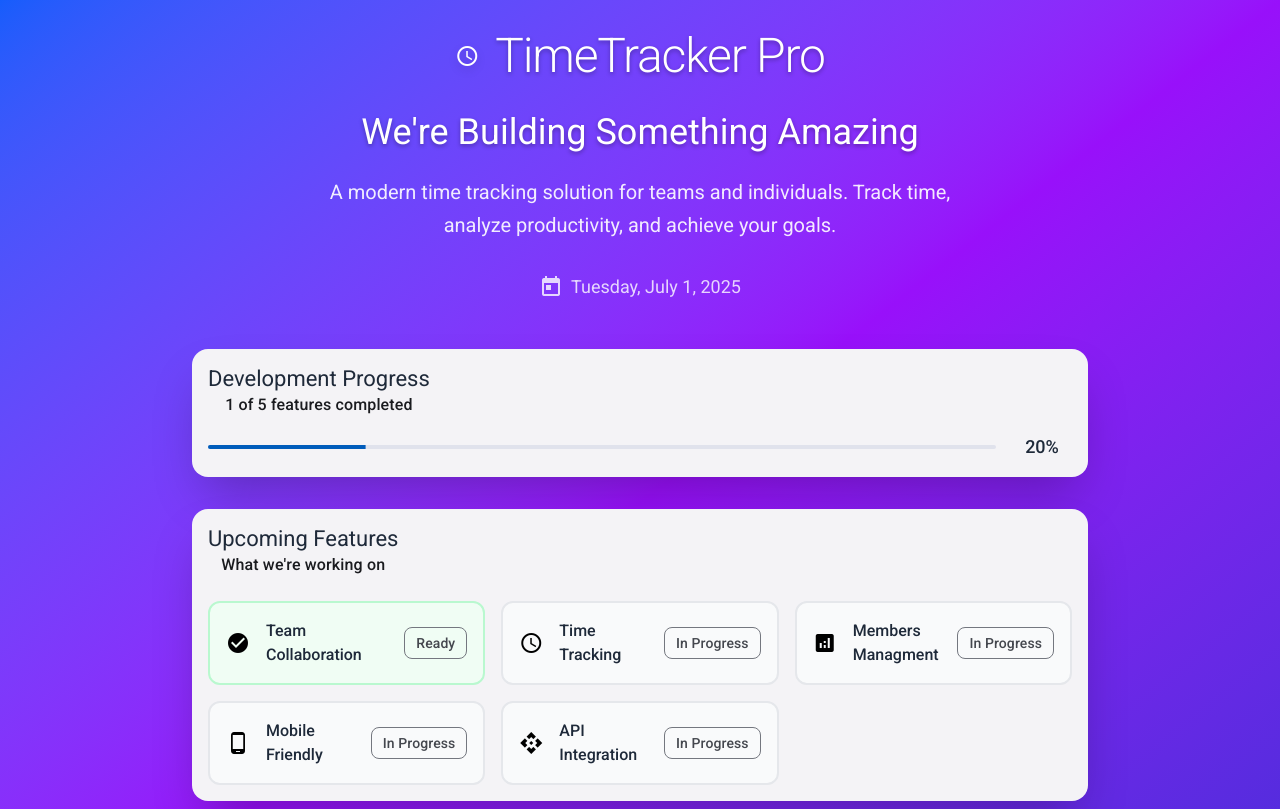
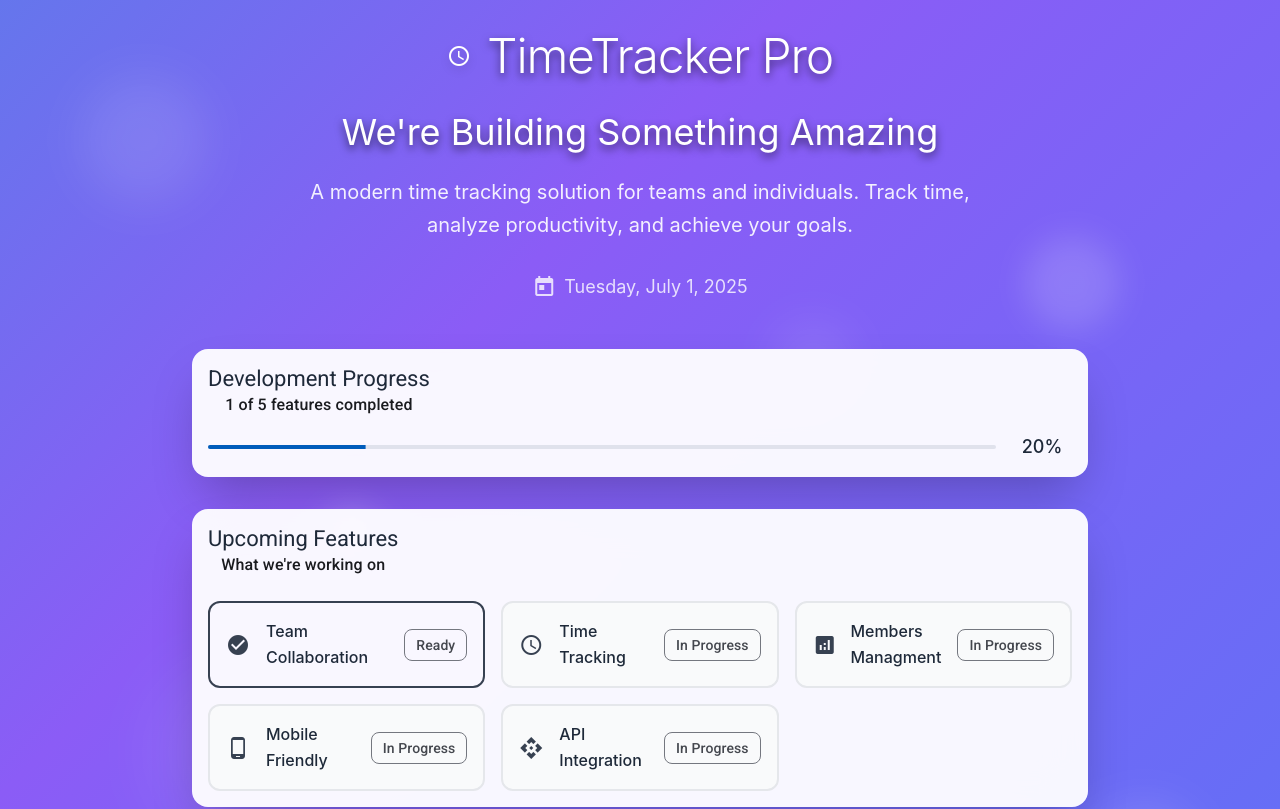
Before and after one commit to rsuciunttdata/timetracking-team-one, an Angular app: page / in a window 1280 px wide. Shown: the top 809 px of the page. Built offline with nearby package versions, Linux system fonts and the light colour scheme.

Commit message:
Enhance styles and improved UI design

```diff
--- a/src/app/components/coming-soon/coming-soon.component.css
+++ b/src/app/components/coming-soon/coming-soon.component.css
@@ -10,18 +10,40 @@
   }
 }
 
+@keyframes float {
+  0%, 100% {
+    transform: translateY(0px);
+  }
+  50% {
+    transform: translateY(-20px);
+  }
+}
+
 .animate-fade-in-up {
   animation: fade-in-up 0.8s ease-out;
 }
 
+.animate-float {
+  animation: float 6s ease-in-out infinite;
+}
+
 .text-shadow {
-  text-shadow: 0 2px 4px rgba(0, 0, 0, 0.3);
+  text-shadow: 0 4px 8px rgba(0, 0, 0, 0.6);
+}
+
+/* Enhanced content readability with backdrop */
+.content-card {
+  background: rgba(255, 255, 255, 0.95);
+  backdrop-filter: blur(20px);
+  border: 1px solid rgba(255, 255, 255, 0.2);
 }
 
 /* Custom Material overrides for better integration with Tailwind */
 .mat-mdc-card {
   border-radius: 1rem !important;
   box-shadow: 0 25px 50px -12px rgba(0, 0, 0, 0.25) !important;
+  background: rgba(255, 255, 255, 0.95) !important;
+  backdrop-filter: blur(20px) !important;
 }
 
 .mat-mdc-progress-bar .mdc-linear-progress__bar-inner {
--- a/src/app/components/coming-soon/coming-soon.component.html
+++ b/src/app/components/coming-soon/coming-soon.component.html
@@ -1,4 +1,13 @@
-<div class="min-h-screen bg-gradient-to-br from-blue-600 via-purple-600 to-indigo-700 flex items-center justify-center p-8">
+<div class="min-h-screen bg-transparent flex items-center justify-center p-8 relative">
+  <!-- Floating background elements -->
+  <div class="absolute inset-0 overflow-hidden pointer-events-none">
+    <div class="absolute top-20 left-20 w-32 h-32 bg-white/10 rounded-full blur-xl animate-float"></div>
+    <div class="absolute top-60 right-40 w-24 h-24 bg-white/15 rounded-full blur-lg animate-float" style="animation-delay: -2s;"></div>
+    <div class="absolute bottom-40 left-40 w-40 h-40 bg-white/10 rounded-full blur-2xl animate-float" style="animation-delay: -4s;"></div>
+    <div class="absolute bottom-20 right-20 w-28 h-28 bg-white/15 rounded-full blur-xl animate-float" style="animation-delay: -3s;"></div>
+    <div class="absolute top-1/2 left-1/4 w-16 h-16 bg-white/20 rounded-full blur-lg animate-float" style="animation-delay: -1s;"></div>
+    <div class="absolute top-1/3 right-1/3 w-20 h-20 bg-white/10 rounded-full blur-xl animate-float" style="animation-delay: -5s;"></div>
+  </div>
   <div class="max-w-4xl w-full text-center animate-fade-in-up">
     <!-- Hero Section -->
     <div class="mb-12 text-white">
@@ -47,17 +56,17 @@
         <div class="grid grid-cols-1 md:grid-cols-2 lg:grid-cols-3 gap-4 mt-6">
           @for (feature of features; track feature.name) {
             <div class="flex items-center gap-4 p-4 rounded-xl transition-all duration-300 hover:-translate-y-1 hover:shadow-lg border-2"
-                 [class]="feature.completed ? 'bg-green-50 border-green-200' : 'bg-gray-50 border-gray-200'">
-              <mat-icon [class]="feature.completed ? 'text-green-600' : 'text-gray-600'">
+                 [class]="feature.completed ? 'bg-success-50 border-success-200' : 'bg-gray-50 border-gray-200'">
+              <mat-icon [class]="feature.completed ? 'text-success-600' : 'text-gray-600'">
                 {{ feature.completed ? 'check_circle' : feature.icon }}
               </mat-icon>
               <span class="flex-1 text-left font-medium text-gray-800">{{ feature.name }}</span>
               @if (feature.completed) {
-                <mat-chip class="bg-green-500 text-white text-xs h-6 font-medium">
+                <mat-chip class="bg-success-500 text-white text-xs h-6 font-medium">
                   Ready
                 </mat-chip>
               } @else {
-                <mat-chip class="bg-orange-500 text-white text-xs h-6 font-medium">
+                <mat-chip class="bg-warning-500 text-white text-xs h-6 font-medium">
                   In Progress
                 </mat-chip>
               }
--- a/src/styles.css
+++ b/src/styles.css
@@ -1,10 +1,132 @@
-/* You can add global styles to this file, and also import other style files */
+/* Global styles for TimeTracker Professional */
 @import "tailwindcss";
 @import '@angular/material/prebuilt-themes/azure-blue.css';
 
-html, body { height: 100%; }
+/* Custom font imports */
+@import url('https://fonts.googleapis.com/css2?family=Inter:wght@300;400;500;600;700&display=swap');
+
+html, body {
+  height: 100%;
+}
+
 body {
   margin: 0;
-  font-family: Roboto, "Helvetica Neue", sans-serif;
-  background-color: #fafafa;
+  font-family: 'Inter', -apple-system, BlinkMacSystemFont, 'Segoe UI', Roboto, sans-serif;
+  background: linear-gradient(-45deg, #3b82f6, #8b5cf6, #06b6d4, #10b981);
+  background-size: 400% 400%;
+  animation: gradientShift 15s ease infinite;
+  line-height: 1.6;
+  color: #374151;
+  min-height: 100vh;
 }
+
+/* Animated gradient background */
+@keyframes gradientShift {
+  0% {
+    background-position: 0% 50%;
+  }
+  50% {
+    background-position: 100% 50%;
+  }
+  100% {
+    background-position: 0% 50%;
+  }
+}
+
+/* Floating elements animation */
+@keyframes float {
+  0%, 100% {
+    transform: translateY(0px);
+  }
+  50% {
+    transform: translateY(-20px);
+  }
+}
+
+@keyframes floatReverse {
+  0%, 100% {
+    transform: translateY(0px) rotate(0deg);
+  }
+  50% {
+    transform: translateY(-15px) rotate(180deg);
+  }
+}
+
+/* Background overlay to ensure content readability */
+.content-overlay {
+  background: rgba(255, 255, 255, 0.95);
+  backdrop-filter: blur(10px);
+  border-radius: 1rem;
+}
+
+/* Custom Material Design component overrides */
+.mat-mdc-card {
+  border-radius: 1rem !important;
+  box-shadow: 0 4px 6px -1px rgba(0, 0, 0, 0.1), 0 2px 4px -1px rgba(0, 0, 0, 0.06) !important;
+}
+
+.mat-mdc-button.mat-primary {
+  background-color: #3b82f6 !important;
+}
+
+.mat-mdc-button.mat-primary:hover {
+  background-color: #2563eb !important;
+}
+
+/* Custom scrollbar styling */
+::-webkit-scrollbar {
+  width: 8px;
+}
+
+::-webkit-scrollbar-track {
+  background: #f1f5f9;
+}
+
+::-webkit-scrollbar-thumb {
+  background: #cbd5e1;
+  border-radius: 4px;
+}
+
+::-webkit-scrollbar-thumb:hover {
+  background: #94a3b8;
+}
+
+/* Utility classes for consistent spacing and typography */
+.text-shadow {
+  text-shadow: 0 2px 4px rgba(0, 0, 0, 0.3);
+}
+
+.text-shadow-sm {
+  text-shadow: 0 1px 2px rgba(0, 0, 0, 0.2);
+}
+
+/* Focus styles for accessibility */
+.focus-visible {
+  outline: 2px solid #3b82f6;
+  outline-offset: 2px;
+}
+
+/* Animation utilities */
+.transition-all {
+  transition: all 0.3s cubic-bezier(0.4, 0, 0.2, 1);
+}
+
+/* Print styles */
+@media print {
+  body {
+    background: white !important;
+    color: black !important;
+    animation: none !important;
+  }
+
+  .bg-gradient-to-br,
+  .bg-gradient-to-r {
+    background: white !important;
+  }
+
+  .animate-float,
+  .animate-slide-in-left,
+  .animate-slide-in-right {
+    animation: none !important;
+  }
+}
--- /dev/null
+++ b/tailwind.config.js
@@ -0,0 +1,142 @@
+/** @type {import('tailwindcss').Config} */
+module.exports = {
+  content: [
+    "./src/**/*.{html,ts}",
+  ],
+  theme: {
+    extend: {
+      colors: {
+        // Primary color palette - Blues (inspired by coming-soon design)
+        primary: {
+          50: '#eff6ff',
+          100: '#dbeafe',
+          200: '#bfdbfe',
+          300: '#93c5fd',
+          400: '#60a5fa',
+          500: '#3b82f6',  // Main primary
+          600: '#2563eb',  // Used in coming-soon
+          700: '#1d4ed8',
+          800: '#1e40af',
+          900: '#1e3a8a',
+          950: '#172554'
+        },
+        // Secondary color palette - Purples (inspired by coming-soon design)
+        secondary: {
+          50: '#faf5ff',
+          100: '#f3e8ff',
+          200: '#e9d5ff',
+          300: '#d8b4fe',
+          400: '#c084fc',
+          500: '#a855f7',
+          600: '#9333ea',  // Used in coming-soon
+          700: '#7c3aed',
+          800: '#6b21a8',
+          900: '#581c87',
+          950: '#3b0764'
+        },
+        // Accent color palette - Indigos
+        accent: {
+          50: '#eef2ff',
+          100: '#e0e7ff',
+          200: '#c7d2fe',
+          300: '#a5b4fc',
+          400: '#818cf8',
+          500: '#6366f1',
+          600: '#4f46e5',
+          700: '#4338ca',  // Used in coming-soon
+          800: '#3730a3',
+          900: '#312e81',
+          950: '#1e1b4b'
+        },
+        // Status colors
+        success: {
+          50: '#f0fdf4',
+          100: '#dcfce7',
+          200: '#bbf7d0',
+          300: '#86efac',
+          400: '#4ade80',
+          500: '#22c55e',
+          600: '#16a34a',
+          700: '#15803d',
+          800: '#166534',
+          900: '#14532d'
+        },
+        warning: {
+          50: '#fffbeb',
+          100: '#fef3c7',
+          200: '#fde68a',
+          300: '#fcd34d',
+          400: '#fbbf24',
+          500: '#f59e0b',
+          600: '#d97706',
+          700: '#b45309',
+          800: '#92400e',
+          900: '#78350f'
+        },
+        error: {
+          50: '#fef2f2',
+          100: '#fee2e2',
+          200: '#fecaca',
+          300: '#fca5a5',
+          400: '#f87171',
+          500: '#ef4444',
+          600: '#dc2626',
+          700: '#b91c1c',
+          800: '#991b1b',
+          900: '#7f1d1d'
+        },
+        // Neutral grays
+        gray: {
+          50: '#f9fafb',
+          100: '#f3f4f6',
+          200: '#e5e7eb',
+          300: '#d1d5db',
+          400: '#9ca3af',
+          500: '#6b7280',
+          600: '#4b5563',
+          700: '#374151',
+          800: '#1f2937',
+          900: '#111827',
+          950: '#030712'
+        }
+      },
+      fontFamily: {
+        sans: ['Inter', 'system-ui', 'sans-serif'],
+        mono: ['JetBrains Mono', 'monospace']
+      },
+      animation: {
+        'fade-in': 'fadeIn 0.6s ease-out',
+        'slide-in-left': 'slideInLeft 0.8s ease-out',
+        'slide-in-right': 'slideInRight 0.8s ease-out',
+        'float': 'float 6s ease-in-out infinite',
+        'gradient': 'gradient 8s ease infinite',
+      },
+      keyframes: {
+        fadeIn: {
+          '0%': { opacity: '0' },
+          '100%': { opacity: '1' }
+        },
+        slideInLeft: {
+          '0%': { transform: 'translateX(-100%)', opacity: '0' },
+          '100%': { transform: 'translateX(0)', opacity: '1' }
+        },
+        slideInRight: {
+          '0%': { transform: 'translateX(100%)', opacity: '0' },
+          '100%': { transform: 'translateX(0)', opacity: '1' }
+        },
+        float: {
+          '0%, 100%': { transform: 'translateY(0px)' },
+          '50%': { transform: 'translateY(-20px)' }
+        },
+        gradient: {
+          '0%, 100%': { backgroundPosition: '0% 50%' },
+          '50%': { backgroundPosition: '100% 50%' }
+        }
+      },
+      backgroundSize: {
+        '300%': '300%'
+      }
+    },
+  },
+  plugins: [],
+}
```
